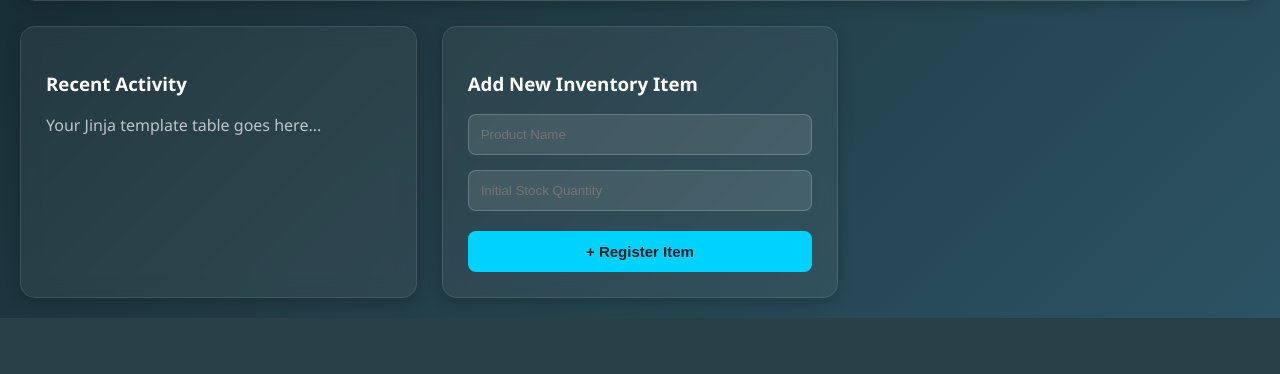
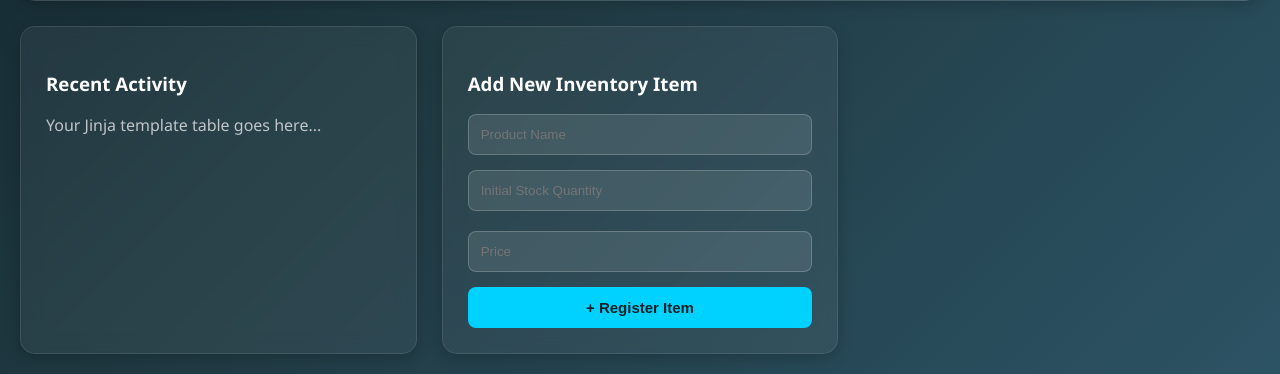
Before and after one commit to ajayravichandiran-ui/mini-erp-final, a Flask app: page / in a window 1280 px wide. Shown: the part 585-959 px from the top of the page. Before the commit the page ends 903 px from the top, so only its background shows below. Run offline with Flask 3, Linux system fonts and the light colour scheme; data comes from the database, SQL or seed files in the repository.

Commit message:
Price input add

```diff
--- a/templates/index.html
+++ b/templates/index.html
@@ -131,7 +131,7 @@
 
                 <input type="number" name="stock" placeholder="Initial Stock Quantity" required
                     style="width: 100%; padding: 12px; margin-bottom: 20px; background: rgba(255,255,255,0.1); border: 1px solid rgba(255,255,255,0.2); border-radius: 8px; color: white; outline: none; box-sizing: border-box;">
-
+                <input type="number" step="0.01" name="price" class="glass-input" placeholder="Price" required>
                 <button type="submit"
                     style="width: 100%; padding: 12px; border: none; border-radius: 8px; background: #00d2ff; color: #0f2027; font-weight: bold; font-size: 15px; cursor: pointer; transition: transform 0.2s ease;">
                   + Register Item
```
